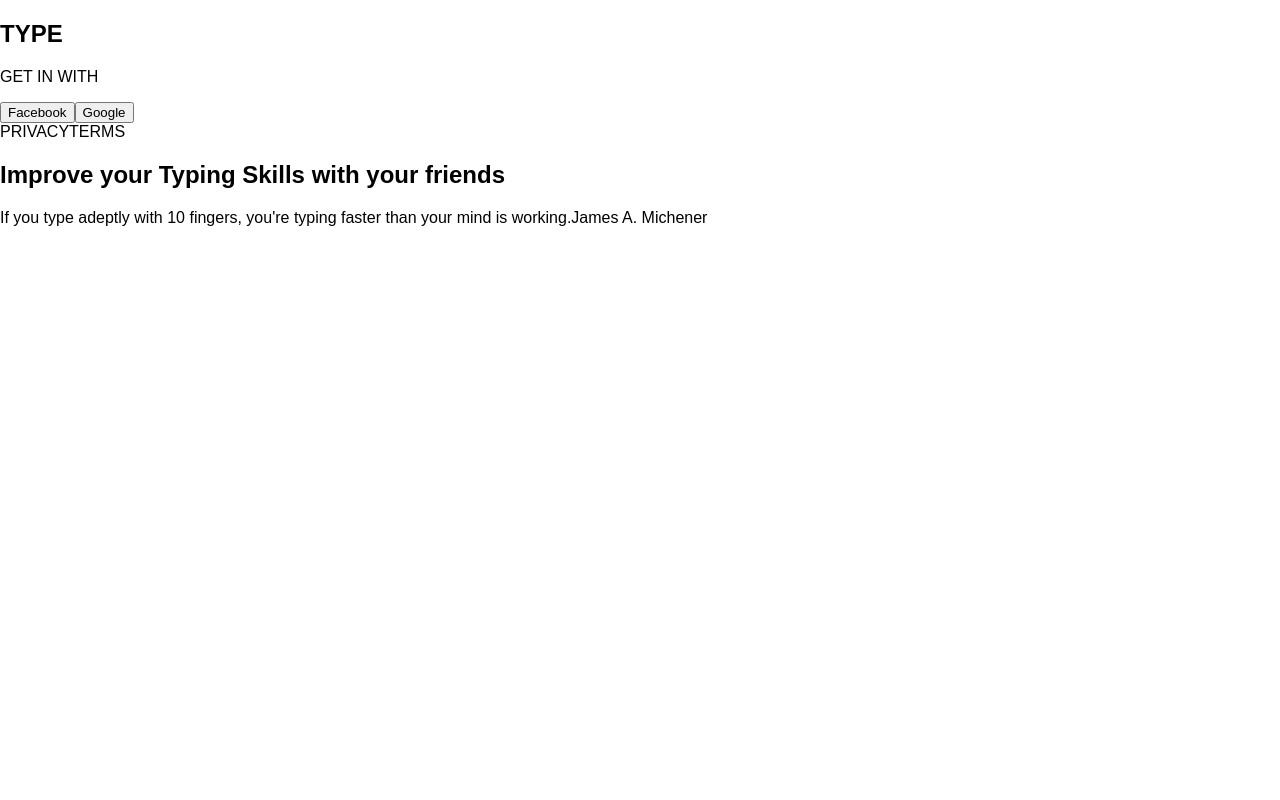
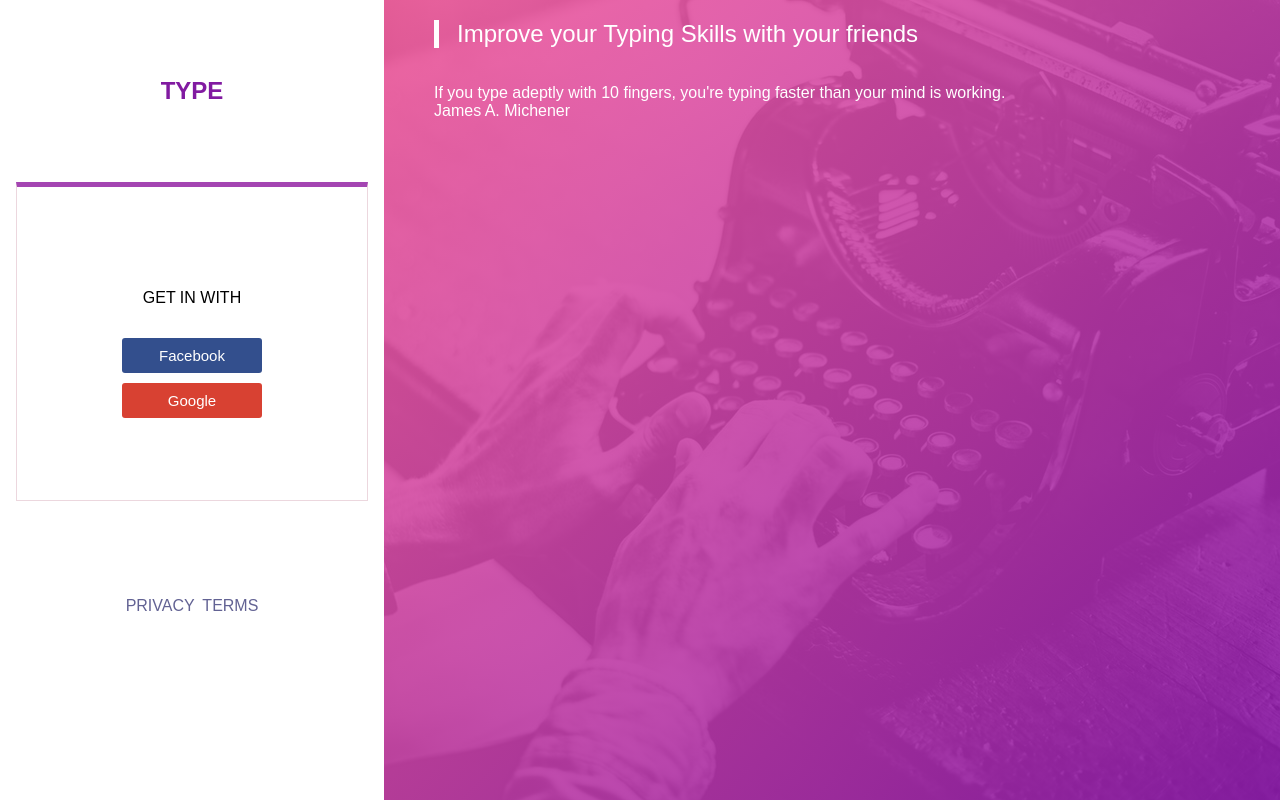
Before and after one commit to chingu-voyage6/Geckos-Team-11, a React (Create React App) app in the folder wpm/: page / in a window 1280 px wide. Built offline with nearby package versions, Linux system fonts and the light colour scheme.

Commit message:
designed landing page

```diff
--- a/wpm/src/App.css
+++ b/wpm/src/App.css
@@ -11,17 +11,95 @@
 /* ::::: Desktop Screens ::::: */
 @media(min-width: 1200px){
   /* ::::: LANDING PAGE ::::: */
+  #main-home{
+    display: flex;
+  }
+  #login-section{
+    width:30%;
+    text-align: center;
+    position: relative;
+  }
+  #login-section h1{
+    color:#811aa1;
+    margin: 20% 0;
+  }
+  #login-options{
+    margin: auto;
+    width: 350px;
+    padding: 20% 0;
+    border-top:5px solid#a445b2;
+    border-right: 1px solid #ecd7de;
+    border-bottom: 1px solid #ecd7de;
+    border-left: 1px solid #ecd7de;
 
-
+  }
+  .padding-ten{
+    padding: 10px 0;
+  }
+  .homepage-btn{
+    width: 140px;
+    height: 35px;
+    font-size: 15px;
+    font-weight: lighter;
+    color: #fff;
+    border-radius: 3px;
+    margin: 5px 100px;
+    border-style: none;
+  }
+  #facebook-btn{
+    background-color:#334f8d;
+  }
+  #google-btn{
+    background-color:#d84132;
+  }
+  button:focus{
+    outline: 0;
+  }
+  #home-article{
+    width:70%;
+    height: 100%;
+    position: absolute;
+    left: 30%;
+    color: white;
+    background-image: linear-gradient(135deg, rgba(247, 97, 161, 0.9) 0%, rgba(140, 27, 171, 0.9) 100%),url('./assets/typewriter.jpeg');
+    background-position: center;
+    font-weight: 300;
+    text-align: center;
+  }
+  #home-article h2{
+    border-left: 5px solid white;
+    padding-left: 18px;
+    margin-left: 50px;
+    font-weight: 300;
+    float: left;
+  }
+  #home-article p{
+    margin-left: 50px;
+    float: left;
+  }
+  #home-article span{
+    float:left;
+  }
+  #home-footer{
+    margin-top: 25%;
+  }
+  #home-footer a{
+    margin: 0 1%;
+    color: #626293;
+    text-decoration: none;
+  }
+  #home-footer a:hover{
+    text-decoration: underline;
+  }
   /* ::::: HOMEPAGE DESIGN ::::*/
   .testContainer {
     width: 100%;
     display: flex;
     align-items: center;
     justify-content: center;
-      height: calc(100vh - 50px);
-      flex-wrap: wrap;
-      margin-top: 70px;
+    height: calc(100vh - 50px);
+    flex-wrap: wrap;
+    margin-top: 70px;
   }
 
   .practiceTest {
--- a/wpm/src/components/Landingpage.js
+++ b/wpm/src/components/Landingpage.js
@@ -7,18 +7,19 @@ import React, { Component } from 'react';
           <section id='login-section'>
             <h1>TYPE</h1>
             <div id='login-options'>
-              <p>GET IN WITH</p>
-              <button id='facebook-btn'>Facebook</button>
-              <button id='google-btn'>Google</button>
+              <p className='padding-ten'>GET IN WITH</p>
+              <button id='facebook-btn' className='homepage-btn'>Facebook</button>
+              <button id='google-btn' className='homepage-btn'>Google</button>
             </div>
             <div id='home-footer'>
-              <a>PRIVACY</a>
-              <a>TERMS</a>
+              <a href='/privacy'>PRIVACY</a>
+              <a href='/privacy'>TERMS</a>
             </div>
           </section>
           <article id='home-article'>
             <h2 id='home-article-header'>Improve your Typing Skills with your friends</h2>
             <p id='home-article-para'>If you type adeptly with 10 fingers, you're typing faster than your mind is working.
+              <br/>
               <span>James A. Michener</span>
             </p>
           </article>
```
Also changed, not shown: wpm/src/assets/typewriter.jpeg (renamed from wpm/public/typewriter.jpeg).
